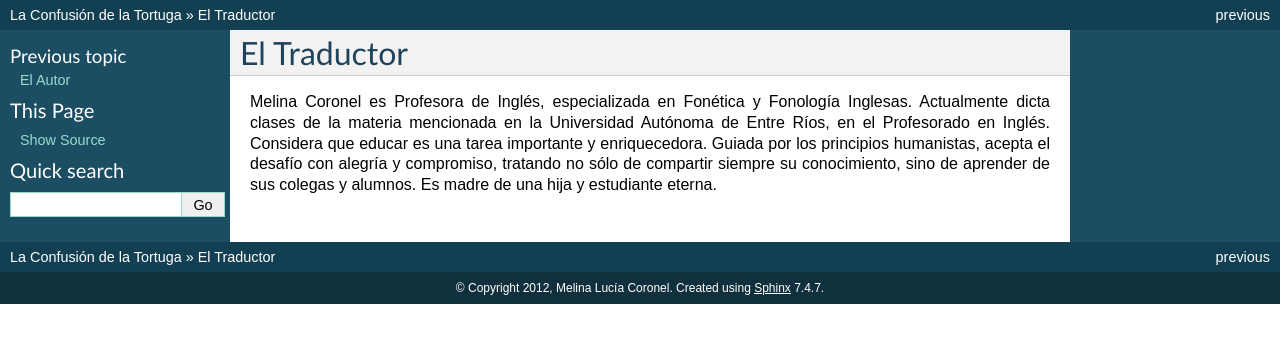
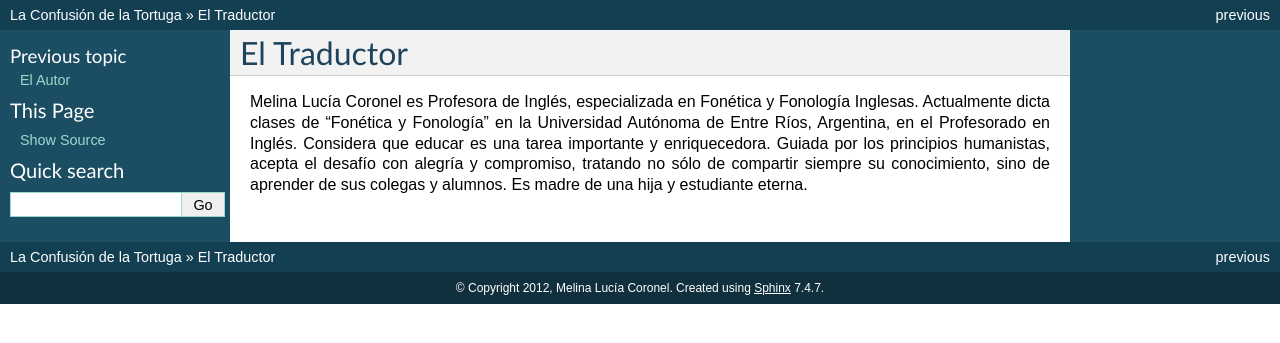
Before and after one commit to humitos/turtle-confusion-es, a Sphinx documentation site: the page built from docs/the_translator.rst, in a window 1280 px wide. Shown: the top 343 px of the page. Built offline with Sphinx 7.4.7, drawn with Linux system fonts in a browser that asks for light colours.

Commit message:
The Translator revised and finished

```diff
--- a/docs/the_translator.rst
+++ b/docs/the_translator.rst
@@ -1,4 +1,4 @@
 El Traductor
 ============
 
-Melina Coronel es Profesora de Inglés, especializada en Fonética y Fonología Inglesas. Actualmente dicta clases de la materia mencionada en la Universidad Autónoma de Entre Ríos, en el Profesorado en Inglés. Considera que educar es una tarea importante y enriquecedora. Guiada por los principios humanistas, acepta el desafío con alegría y compromiso, tratando no sólo de compartir siempre su conocimiento, sino de aprender de sus colegas y alumnos. Es madre de una hija y estudiante eterna.
+Melina Lucía Coronel es Profesora de Inglés, especializada en Fonética y Fonología Inglesas. Actualmente dicta clases de "Fonética y Fonología" en la Universidad Autónoma de Entre Ríos, Argentina, en el Profesorado en Inglés. Considera que educar es una tarea importante y enriquecedora. Guiada por los principios humanistas, acepta el desafío con alegría y compromiso, tratando no sólo de compartir siempre su conocimiento, sino de aprender de sus colegas y alumnos. Es madre de una hija y estudiante eterna.
```
